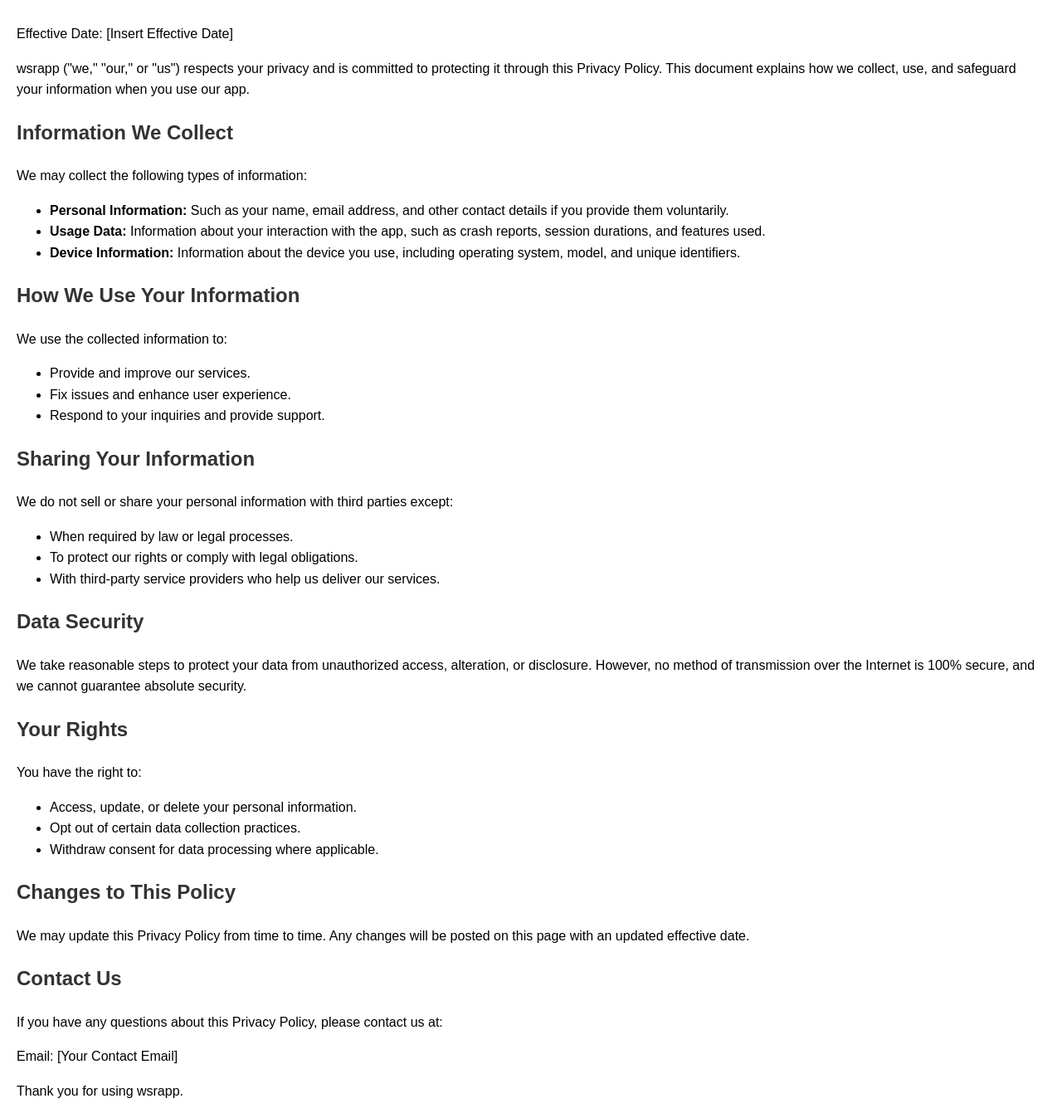
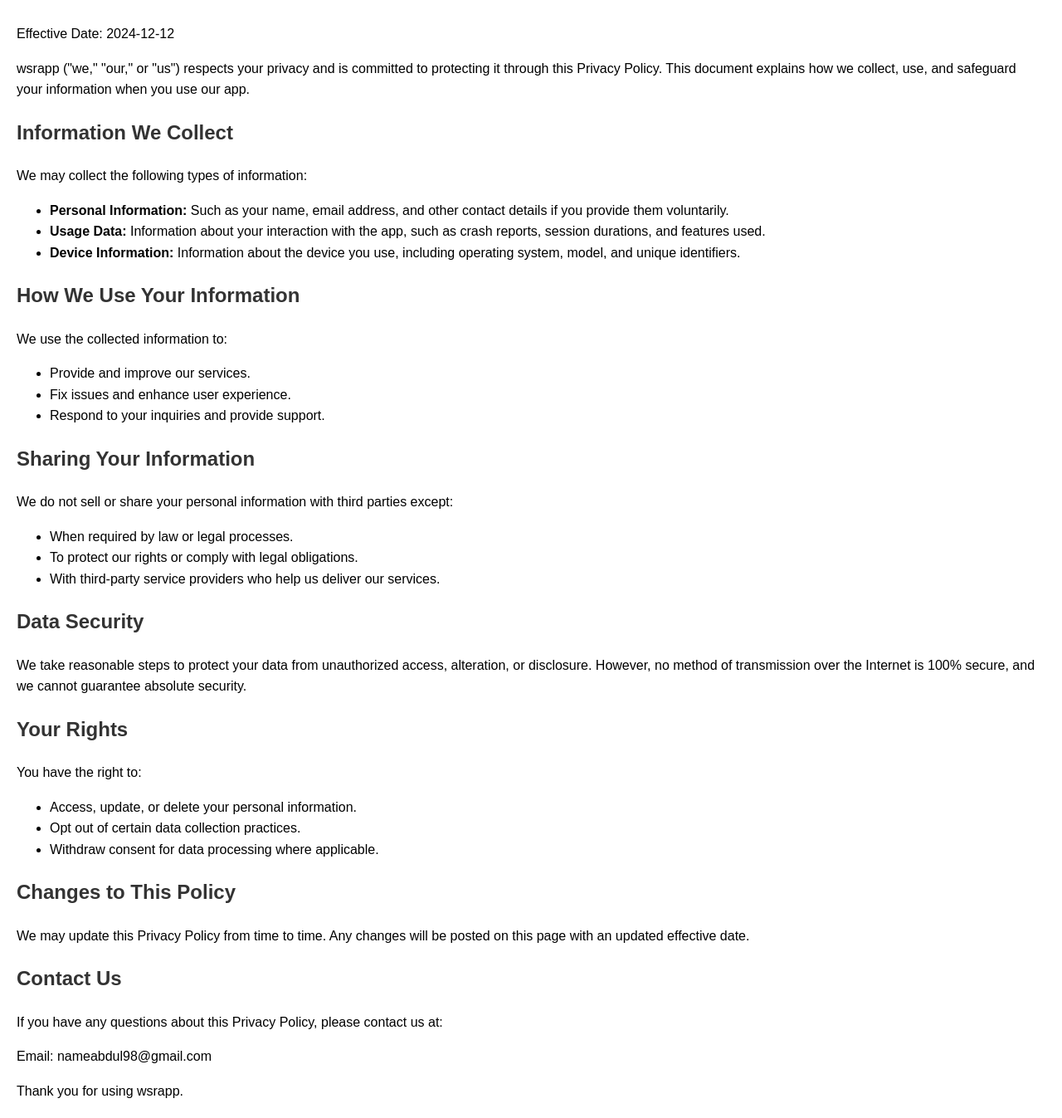
Before and after one commit to Abdul6578/Abdul6578.github.io, a plain HTML site: page index.html in a window 1280 px wide. Shown: the part 66-1413 px from the top of the page at 83% size. Drawn offline with Linux system fonts and the light colour scheme.

Commit message:
Update index.html

```diff
--- a/index.html
+++ b/index.html
@@ -24,7 +24,7 @@
 </head>
 <body>
     <h1>Privacy Policy</h1>
-    <p>Effective Date: [Insert Effective Date]</p>
+    <p>Effective Date: 2024-12-12</p>
 
     <p>wsrapp ("we," "our," or "us") respects your privacy and is committed to protecting it through this Privacy Policy. This document explains how we collect, use, and safeguard your information when you use our app.</p>
 
@@ -68,7 +68,7 @@
 
     <h2>Contact Us</h2>
     <p>If you have any questions about this Privacy Policy, please contact us at:</p>
-    <p>Email: [Your Contact Email]</p>
+    <p>Email: nameabdul98@gmail.com</p>
 
     <p>Thank you for using wsrapp.</p>
 </body>
```
